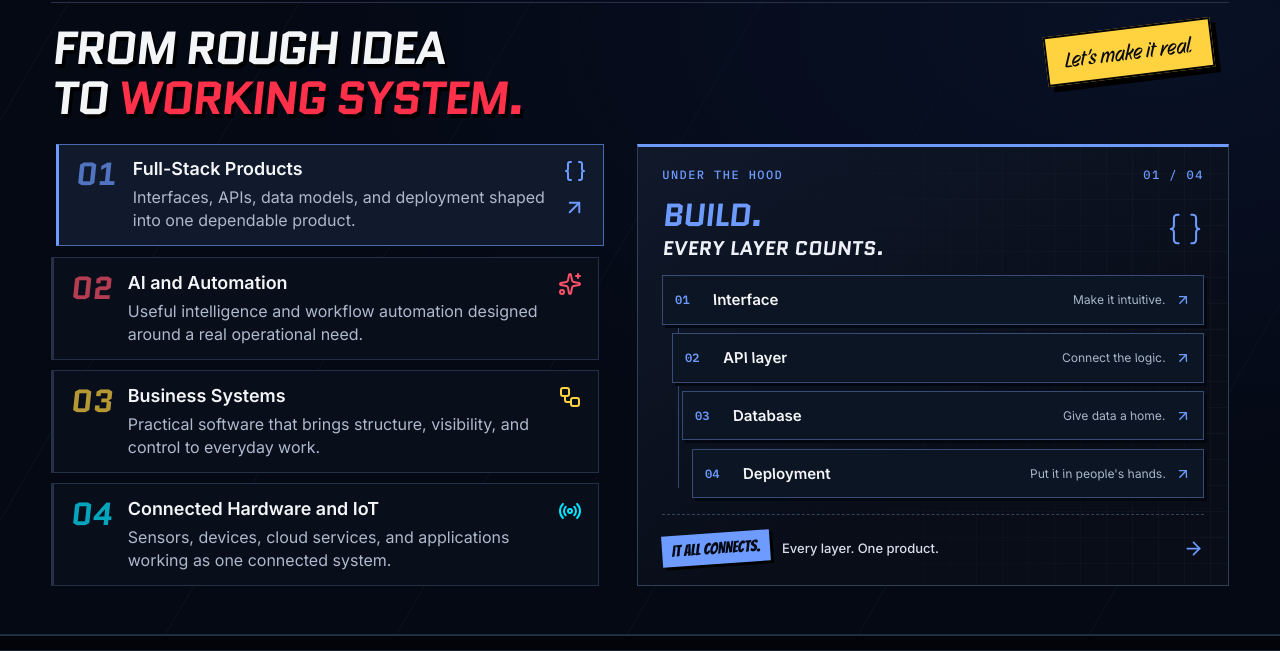
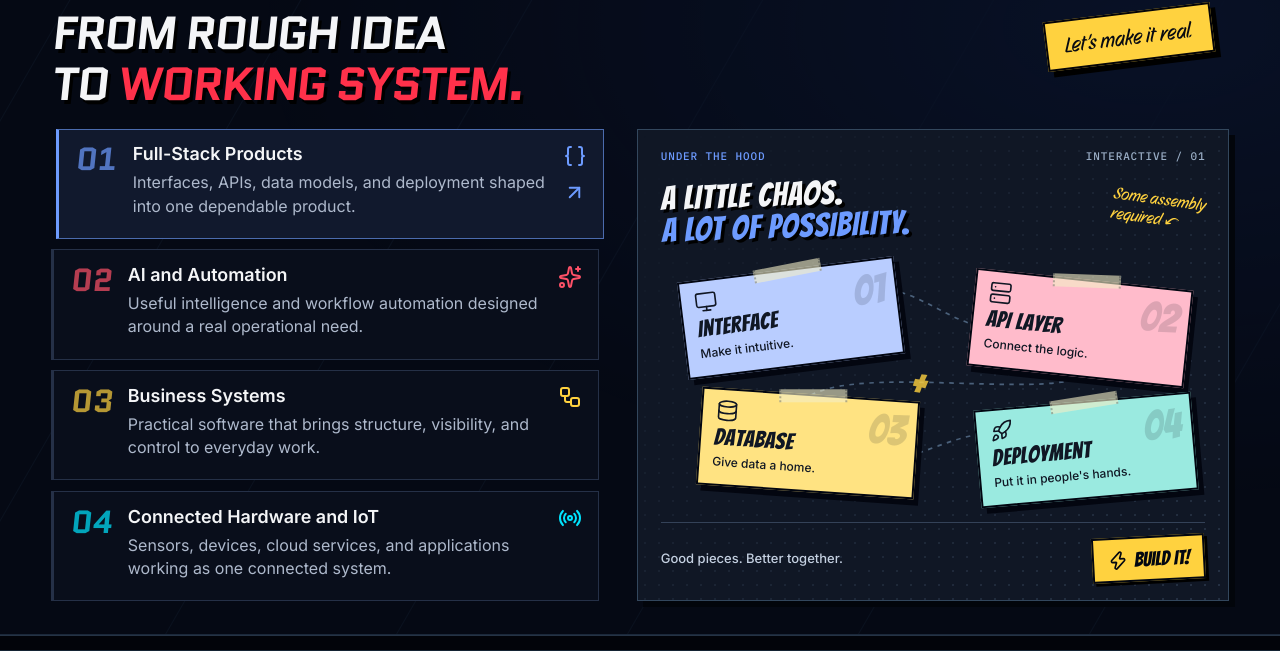
Before and after one commit to Shivansh2207/Shivansh-portfolio, a Next.js app: page / in a window 1280 px wide. Shown: the part 2200-2851 px from the top of the page. Built offline with nearby package versions, Linux system fonts and the light colour scheme.

Commit message:
Update Site source

```diff
--- a/components/home/Capabilities.tsx
+++ b/components/home/Capabilities.tsx
@@ -1,8 +1,8 @@
 "use client";
 
-import { useState, type CSSProperties } from "react";
+import { useEffect, useState, type CSSProperties } from "react";
 import { motion, useReducedMotion } from "framer-motion";
-import { ArrowUpRight, ArrowRight, Braces, Sparkles, Workflow, Radio } from "lucide-react";
+import { ArrowUpRight, Braces, Sparkles, Workflow, Radio, Zap, RotateCcw, Monitor, Server, Database, Rocket } from "lucide-react";
 import { PageContainer } from "@/components/layout/PageContainer";
 import "./capabilities.css";
 import "./build-pipeline.css";
@@ -48,9 +48,24 @@ const capabilities = [
 
 export function Capabilities() {
   const [active, setActive] = useState(0);
+  const [phase, setPhase] = useState(0);
+  const [running, setRunning] = useState(false);
   const reducedMotion = useReducedMotion();
   const selected = capabilities[active];
-  const Icon = selected.icon;
+  useEffect(() => {
+    if (!running) return;
+    const timer = window.setTimeout(() => {
+      if (phase >= 4) setRunning(false);
+      else setPhase(phase + 1);
+    }, 380);
+    return () => window.clearTimeout(timer);
+  }, [phase, running]);
+
+  function assemble() {
+    if (reducedMotion || window.matchMedia("(prefers-reduced-motion: reduce)").matches) { setRunning(false); setPhase(4); return; }
+    setPhase(0);
+    setRunning(true);
+  }
 
   return (
     <section className="build-lab" aria-labelledby="build-lab-title" id="what-i-build">
@@ -68,7 +83,7 @@ export function Capabilities() {
             {capabilities.map((capability, index) => {
               const ChoiceIcon = capability.icon;
               return (
-                <button key={capability.title} type="button" className={`build-choice${active === index ? " is-active" : ""}`} style={{ "--channel": capability.color } as CSSProperties} aria-pressed={active === index} aria-controls="build-schematic" onClick={() => setActive(index)}>
+                <button key={capability.title} type="button" className={`build-choice${active === index ? " is-active" : ""}`} style={{ "--channel": capability.color } as CSSProperties} aria-pressed={active === index} aria-controls="build-schematic" onClick={() => { setActive(index); setPhase(0); setRunning(false); }}>
                   <span className="build-choice__number" aria-hidden="true">0{index + 1}</span>
                   <span className="build-choice__content"><span className="build-choice__title">{capability.title}</span><span className="build-choice__description">{capability.description}</span></span>
                   <span className="build-choice__icon" aria-hidden="true"><ChoiceIcon size={24} /><ArrowUpRight size={23} /></span>
@@ -76,15 +91,25 @@ export function Capabilities() {
               );
             })}
           </div>
-          <div id="build-schematic" className="build-pipeline" style={{ "--channel": selected.color } as CSSProperties} role="region" aria-label={`${selected.title}: under the hood`}>
-            <div className="build-pipeline__kicker"><span>UNDER THE HOOD</span><span>0{active + 1} / 04</span></div>
-            <motion.div key={active} className="build-pipeline__content" initial={reducedMotion ? false : { opacity: 0 }} animate={{ opacity: 1 }} transition={{ duration: 0.25 }}>
-              <div className="build-pipeline__title"><h3>{selected.center}.<span>{["EVERY LAYER COUNTS.", "LESS BUSYWORK. MORE POSSIBILITY.", "ORDER FROM EVERYDAY CHAOS.", "BEYOND THE SCREEN."][active]}</span></h3><Icon size={38} strokeWidth={1.3} aria-hidden="true" /></div>
-              <ol className="build-pipeline__steps">
-                {selected.nodes.map((node, index) => <motion.li key={node} initial={reducedMotion ? false : { opacity: 0, x: 18 }} animate={{ opacity: 1, x: 0 }} transition={{ duration: .45, delay: index * .1 }} style={{ "--step": index } as CSSProperties}><span className="build-pipeline__number">0{index + 1}</span><strong>{node}</strong><span className="build-pipeline__detail">{selected.details[index]}</span><ArrowUpRight size={16} aria-hidden="true" /></motion.li>)}
+          <div id="build-schematic" className={`comic-workbench${phase === 4 ? " is-built" : ""}`} style={{ "--channel": selected.color } as CSSProperties} role="region" aria-label={`${selected.title}: interactive system diagram`}>
+            <div className="comic-workbench__top"><span>UNDER THE HOOD</span><span>INTERACTIVE / 0{active + 1}</span></div>
+            <div className="comic-workbench__heading"><h3>A LITTLE CHAOS.<br /><span>A LOT OF POSSIBILITY.</span></h3><span className="comic-workbench__note">Some assembly<br />required ↙</span></div>
+            <div className="comic-workbench__board" key={active}>
+              <svg className="comic-workbench__wires" viewBox="0 0 600 300" preserveAspectRatio="none" aria-hidden="true">
+                <path className={phase >= 2 ? "is-connected" : ""} d="M180 65 C290 0 315 140 435 80" />
+                <path className={phase >= 3 ? "is-connected" : ""} d="M460 105 C570 230 70 80 160 230" />
+                <path className={phase >= 4 ? "is-connected" : ""} d="M190 235 C270 295 340 160 450 245" />
+              </svg>
+              <ol className="comic-workbench__parts">
+                {selected.nodes.map((node, index) => {
+                  const PartIcon = active === 0 ? [Monitor, Server, Database, Rocket][index] : selected.icon;
+                  return <li key={node} className={`comic-part comic-part--${index + 1}${phase > index ? " is-connected" : ""}`}><span className="comic-part__number">0{index + 1}</span><PartIcon size={26} strokeWidth={1.7} aria-hidden="true" /><strong>{node}</strong><p>{selected.details[index]}</p><span className="comic-part__check" aria-hidden="true">✓</span></li>;
+                })}
               </ol>
-              <div className="build-pipeline__result"><span className="build-pipeline__sticker">IT ALL CONNECTS.</span><p>{selected.caption}</p><ArrowRight size={21} aria-hidden="true" /></div>
-            </motion.div>
+              <span className="comic-workbench__spark" aria-hidden="true">+</span>
+              <span className="comic-workbench__stamp" aria-hidden="true">IT’S ALIVE!</span>
+            </div>
+            <div className="comic-workbench__controls"><p role="status">{phase === 4 ? selected.caption : "Good pieces. Better together."}</p><button type="button" onClick={assemble} disabled={running}>{phase === 4 ? <RotateCcw size={19} aria-hidden="true" /> : <Zap size={20} aria-hidden="true" />}{running ? "CONNECTING…" : phase === 4 ? "BUILD AGAIN" : "BUILD IT!"}</button></div>
           </div>
         </motion.div>
       </PageContainer>
--- a/components/home/build-pipeline.css
+++ b/components/home/build-pipeline.css
@@ -1,22 +1,30 @@
-.build-pipeline{position:relative;isolation:isolate;display:flex;flex-direction:column;min-width:0;padding:1.3rem 1.5rem;background:linear-gradient(150deg,color-mix(in srgb,var(--channel) 8%,#080d18),#080d18 65%);border:1px solid #304057;border-top:3px solid var(--channel);overflow:hidden}
-.build-pipeline::before{content:"";position:absolute;inset:0;z-index:-1;background-image:linear-gradient(#a1bdd30a 1px,transparent 1px),linear-gradient(90deg,#a1bdd30a 1px,transparent 1px);background-size:26px 26px;mask-image:linear-gradient(90deg,transparent,#000)}
-.build-pipeline__kicker{display:flex;justify-content:space-between;color:var(--channel);font:500 12px var(--font-mono);letter-spacing:.12em}
-.build-pipeline__content{display:flex;flex-direction:column;flex:1}
-.build-pipeline__title{display:flex;align-items:center;justify-content:space-between;gap:1rem;margin:1.3rem 0;color:var(--channel)}
-.build-pipeline__title h3{margin:0;font:700 italic clamp(1.5rem,2.5vw,2.6rem)/1.1 var(--font-hero-heading);letter-spacing:-.03em}
-.build-pipeline__title h3 span{display:block;color:#edf1f7;font-size:.62em;letter-spacing:.01em;margin-top:.25rem}
-.build-pipeline__steps{list-style:none;padding:0;margin:0 0 1.5rem;display:grid;gap:.65rem;flex:1;position:relative}
-.build-pipeline__steps::before{content:"";position:absolute;left:16px;top:10px;bottom:10px;width:1px;background:var(--channel);opacity:.4}
-.build-pipeline__steps li{position:relative;display:grid;grid-template-columns:28px 1fr auto 16px;align-items:center;gap:.6rem;min-height:48px;margin-left:calc(var(--step)*10px);padding:.55rem .75rem;background:#0c1523;border:1px solid color-mix(in srgb,var(--channel) 25%,#253047);box-shadow:3px 3px #030710;transform:skewX(-3deg)}
-.build-pipeline__steps li>*{transform:skewX(3deg)}
-.build-pipeline__number{font:600 12px var(--font-mono);color:var(--channel)}
-.build-pipeline__steps strong{font:600 15px var(--font-body);color:#f4f5f7}
-.build-pipeline__detail{font:400 12px var(--font-body);color:#a9b7ca}
-.build-pipeline__steps svg{color:var(--channel)}
-.build-pipeline__result{display:flex;align-items:center;gap:.75rem;margin-top:auto;border-top:1px dashed #31445c;padding-top:1.1rem}
-.build-pipeline__sticker{flex-shrink:0;transform:rotate(-4deg);background:var(--channel);color:#050914;padding:.45rem .6rem;font:400 16px var(--font-comic-punch);box-shadow:3px 3px #000}
-.build-pipeline__result p{margin:0;font:500 13px/1.5 var(--font-body);color:#d6dfeb}.build-pipeline__result>svg{margin-left:auto;color:var(--channel);flex-shrink:0}
-@media(min-width:1000px){.build-pipeline__title{margin:clamp(.8rem,2svh,1.3rem) 0}.build-pipeline__steps{gap:.55rem;margin-bottom:1rem}.build-pipeline__steps li{min-height:clamp(40px,6svh,58px)}}
-@media(min-width:761px) and (max-width:1200px){.build-pipeline__detail{display:none}}
-@media(max-width:760px){.build-pipeline{padding:1.2rem}.build-pipeline__title h3{font-size:2rem}.build-pipeline__steps li{grid-template-columns:24px 1fr 16px;gap:.35rem .6rem;padding:.7rem}.build-pipeline__detail{grid-column:2;font-size:12px}.build-pipeline__steps svg{grid-column:3;grid-row:1/3}.build-pipeline__result{flex-wrap:wrap}.build-pipeline__result p{max-width:65%}}
-@media(prefers-reduced-motion:reduce){.build-pipeline *{animation:none!important;transition:none!important}}
+.comic-workbench{position:relative;isolation:isolate;min-width:0;display:flex;flex-direction:column;padding:1.2rem 1.4rem;background:#101725;border:1px solid #33475d;box-shadow:6px 6px #02050b;overflow:hidden}
+.comic-workbench::before{content:"";position:absolute;inset:0;z-index:-1;background:radial-gradient(#66819f40 1px,transparent 1px);background-size:14px 14px;mask-image:linear-gradient(135deg,transparent,#000)}
+.comic-workbench__top{display:flex;justify-content:space-between;gap:1rem;color:#9aaec6;font:500 11px var(--font-mono);letter-spacing:.08em}
+.comic-workbench__top>span:first-child{color:var(--channel)}
+.comic-workbench__heading{display:flex;justify-content:space-between;align-items:center;gap:1rem;margin-top:1rem}
+.comic-workbench__heading h3{margin:0;color:#f4f5f7;font:400 clamp(1.6rem,2.6vw,2.8rem)/.95 var(--font-comic-punch);letter-spacing:.025em;transform:rotate(-2deg);text-shadow:3px 3px #000}
+.comic-workbench__heading h3 span{color:var(--channel)}
+.comic-workbench__note{color:var(--yellow);font:400 clamp(.9rem,1.3vw,1.2rem)/1.2 var(--font-hero-comic);transform:rotate(8deg);flex-shrink:0}
+.comic-workbench__board{position:relative;flex:1;min-height:275px;margin:.4rem 0}
+.comic-workbench__wires{position:absolute;inset:0;width:100%;height:100%;fill:none;stroke:#4a607a;stroke-width:2;stroke-dasharray:5 6;overflow:visible}
+.comic-workbench__wires path{transition:stroke .3s,stroke-width .3s}.comic-workbench__wires .is-connected{stroke:var(--yellow);stroke-width:3;stroke-dasharray:10 7;animation:workbench-current 1.8s linear infinite}
+.comic-workbench__parts{list-style:none;margin:0;padding:0}
+.comic-part{position:absolute;width:40%;min-height:104px;padding:.7rem 1rem;color:#101724;border:2px solid #020611;box-shadow:5px 6px #030610;transition:transform .35s,box-shadow .35s;background:var(--paper);transform:rotate(var(--tilt));z-index:1}
+.comic-part--1{--paper:#b9cdff;--tilt:-7deg;left:4%;top:8%}.comic-part--2{--paper:#ffbbcb;--tilt:6deg;right:3%;top:12%}.comic-part--3{--paper:#ffe382;--tilt:4deg;left:7%;bottom:5%}.comic-part--4{--paper:#9aeae0;--tilt:-5deg;right:2%;bottom:2%}
+.comic-part::before{content:"";position:absolute;left:35%;top:-7px;width:32%;height:13px;transform:rotate(-4deg);background:#f4efc699;border-inline:2px dotted #171f294d}
+.comic-part__number{position:absolute;right:.6rem;top:.35rem;font:400 2.6rem var(--font-comic-punch);opacity:.14}
+.comic-part>svg{display:block;margin-bottom:.2rem}.comic-part strong{display:block;font:400 clamp(1.1rem,1.8vw,1.6rem)/1.05 var(--font-comic-punch);letter-spacing:.02em}.comic-part p{margin:.3rem 0 0;max-width:95%;font:500 12px/1.3 var(--font-body)}
+.comic-part__check{position:absolute;right:-8px;bottom:-7px;background:#0e1b29;border:2px solid var(--paper);border-radius:50%;width:25px;height:25px;display:grid;place-items:center;color:var(--paper);opacity:0;transform:scale(.2);transition:transform .3s,opacity .3s}
+.comic-part.is-connected{transform:rotate(0deg) translateY(-3px);box-shadow:5px 7px #030610,0 0 0 2px var(--paper)}.comic-part.is-connected .comic-part__check{opacity:1;transform:scale(1)}
+.comic-workbench__spark{position:absolute;top:42%;left:46%;font:400 3rem var(--font-comic-punch);color:var(--yellow);transform:rotate(12deg);opacity:.8}
+.comic-workbench__stamp{position:absolute;z-index:3;left:50%;top:49%;white-space:nowrap;padding:.25rem .7rem;background:var(--yellow);border:3px solid #030711;box-shadow:4px 4px #000;color:#030711;font:400 1.8rem var(--font-comic-punch);transform:translate(-50%,-50%) rotate(-12deg) scale(1.6);opacity:0;pointer-events:none;transition:transform .3s cubic-bezier(.2,1.5,.5,1),opacity .2s}.is-built .comic-workbench__stamp{opacity:1;transform:translate(-50%,-50%) rotate(-8deg) scale(1)}
+.comic-workbench__controls{display:flex;align-items:center;justify-content:space-between;gap:1rem;margin-top:.7rem;padding-top:.8rem;border-top:1px solid #344258}
+.comic-workbench__controls p{margin:0;font:500 13px/1.4 var(--font-body);color:#c4d0e1;max-width:55%}
+.comic-workbench__controls button{display:flex;align-items:center;gap:.4rem;padding:.6rem .85rem;min-height:44px;border:2px solid #030711;background:var(--yellow);color:#030711;box-shadow:3px 3px #000;font:400 1.25rem var(--font-comic-punch);white-space:nowrap;cursor:pointer;transform:rotate(-3deg);transition:transform .2s}.comic-workbench__controls button:hover:not(:disabled){transform:rotate(0) translateY(-3px)}.comic-workbench__controls button:disabled{cursor:wait}.comic-workbench__controls button:focus-visible{outline:2px solid #fff;outline-offset:4px}
+.comic-workbench__stamp{left:auto;right:2%;top:-55px;transform:rotate(-12deg) scale(1.6)}.is-built .comic-workbench__stamp{transform:rotate(-8deg) scale(1)}.is-built .comic-workbench__note{visibility:hidden}
+@keyframes workbench-current{to{stroke-dashoffset:-68}}
+@media(min-width:1000px){.comic-workbench__board{min-height:clamp(245px,32svh,330px)}.comic-part{min-height:98px;padding:.55rem .8rem}.comic-part>svg{width:23px;height:23px}}
+@media(min-width:761px) and (max-width:1100px){.comic-workbench{padding:1rem}.comic-workbench__note{display:none}.comic-part{width:43%;padding:.55rem}.comic-part strong{font-size:1.1rem}.comic-workbench__controls{gap:.5rem}}
+@media(max-width:760px){.comic-workbench{padding:1.1rem}.comic-workbench__heading h3{font-size:1.8rem}.comic-workbench__note{font-size:.95rem}.comic-workbench__board{min-height:315px}.comic-part{width:43%;padding:.6rem;min-height:112px}.comic-part strong{font-size:1.2rem}.comic-part p{font-size:12px}.comic-workbench__controls p{font-size:12px}.comic-workbench__stamp{font-size:1.5rem}.comic-workbench__top{font-size:10px}}
+@media(prefers-reduced-motion:reduce){.comic-workbench *{animation:none!important;transition:none!important}}
```
